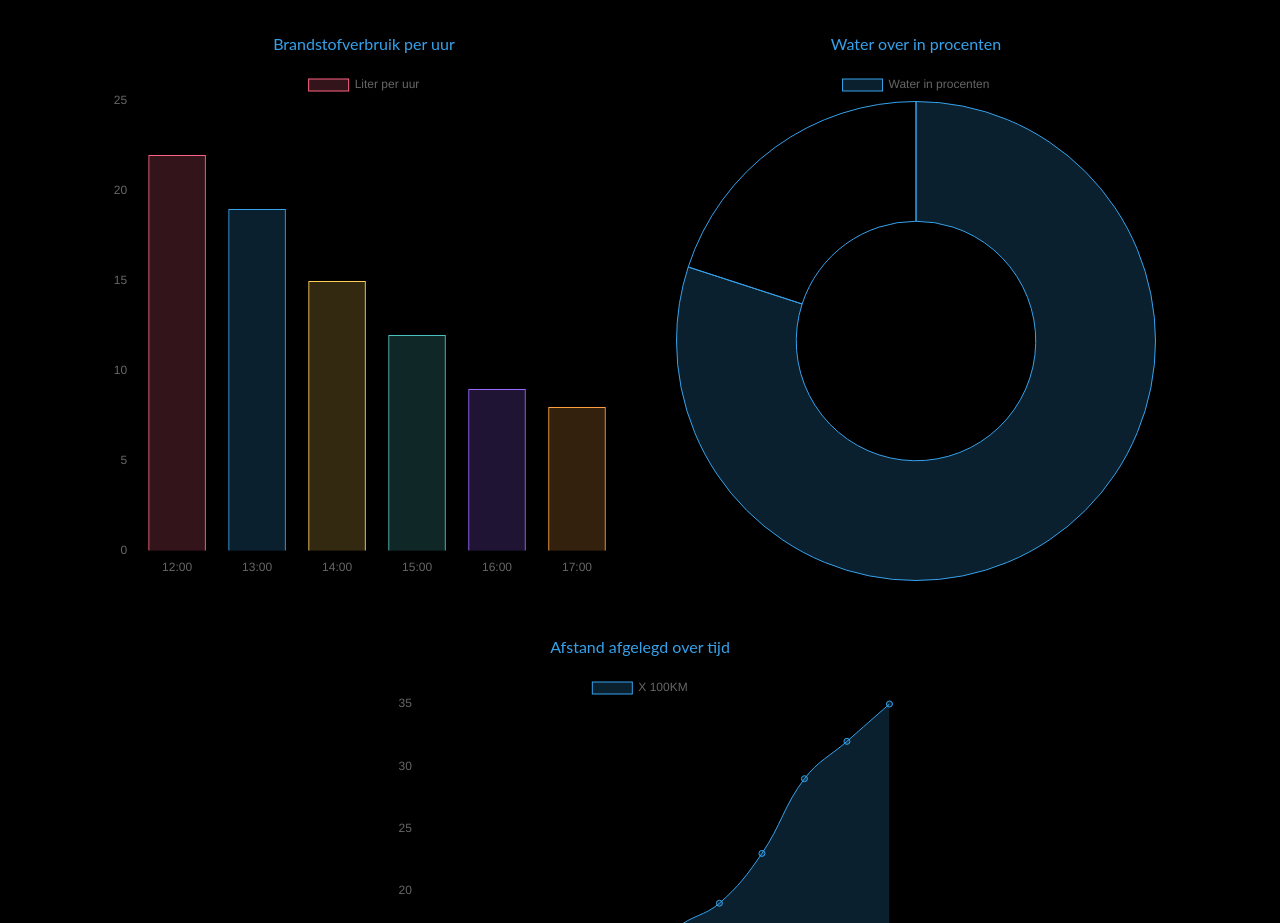
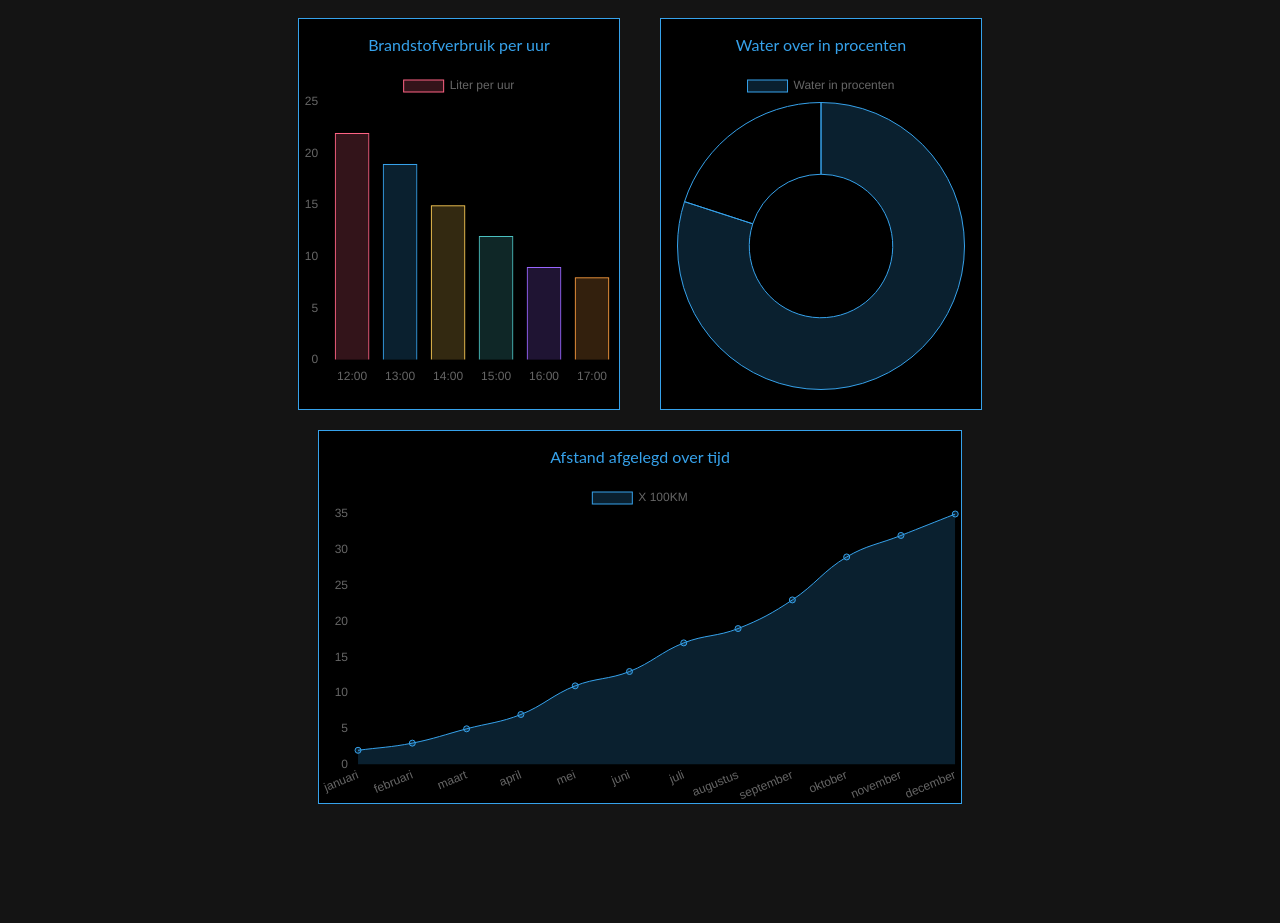
Before and after one commit to dantewh/Challenge-1, a plain HTML site: page index.html in a window 1280 px wide. Shown: the part 106-1029 px from the top of the page. After the commit the page ends 910 px from the top, so only its background shows below. Drawn offline with nearby package versions, Linux system fonts and the light colour scheme.

Commit message:
width lineChart aangepast/ extra opmaak dingen

```diff
--- a/index.html
+++ b/index.html
@@ -28,11 +28,12 @@
             <article id="DoughnutChart">
                 <p>Water over in procenten</p>
                 <canvas id="myDoughnutChart" height="400" width="400">  </canvas>
+                <br />
             </article>
 
             <article id="LineChart">
                 <p>Afstand afgelegd over tijd</p>
-                <canvas id="myLineChart" height="400" width="400">  </canvas>
+                <canvas id="myLineChart" height="200" width="400" >  </canvas>
 
             </article>
         </div>
--- a/style.css
+++ b/style.css
@@ -6,22 +6,25 @@
 
 html, body {
     max-width: 100%;
-/*    overflow-x: hidden;*/
+    overflow-x: hidden;
 }
 body{
     margin: 0;
-    background-color: black;
     color: rgba(54, 162, 235, 1);
     font-family: 'Lato';
+    background-color: #141414;
+
 }
 
 .header {
+    background-color: black;
     grid-area: header;
 /*    background-color: #2e2e2e;*/
     width: 99%;
     border: 1px;
     border-style: solid;
-    margin: auto;
+    margin-left: auto;
+    margin-right: auto;
     text-align: center;
 
 
@@ -33,10 +36,12 @@ body{
     flex-direction: row;
     flex-wrap: wrap;
     justify-content: center;
+
 	}
 
 h1{
     padding: 10px;
+/*    font-size: 26px;*/
 }
 
 
@@ -50,11 +55,13 @@ h1{
 
 }
 #barChart, #DoughnutChart, #LineChart{
-    width: 96%;
+    background-color: black;
+    width: 80%;
+    text-align: center;
+    border: 1px solid;
+    border-top: 1px;
 }
-#barChart, #DoughnutChart, #LineChart{
-    text-align: center;
-}
+
 
 @media (min-width: 576px) {
     #barChart, #DoughnutChart, #LineChart{
@@ -65,19 +72,40 @@ h1{
 }
 
 @media (min-width: 767px) {
-    #barChart, #DoughnutChart, #LineChart{
+    #barChart, #DoughnutChart{
         width: 40%;
         margin: 20px;
+        border-top: 1px solid;
+    }
+    #LineChart{
+        width: 80%;
+        display: table;
+        border: 1px solid;
     }
 }
 
 @media (min-width: 992px) {
-    #barChart, #DoughnutChart, #LineChart{
+    #barChart, #DoughnutChart{
         width: 40%;
         margin: 20px;
     }
+
+    #LineChart{
+        width: 80%;
+
+
+    }
+
 }
 
 @media (min-width: 1200px) {
+     #barChart, #DoughnutChart{
+        width: 25%;
+        margin-left, margin-right: 40px;
+    }
 
+    #LineChart{
+        width: 50%;
+        height: 200px;
+    }
 }
```
